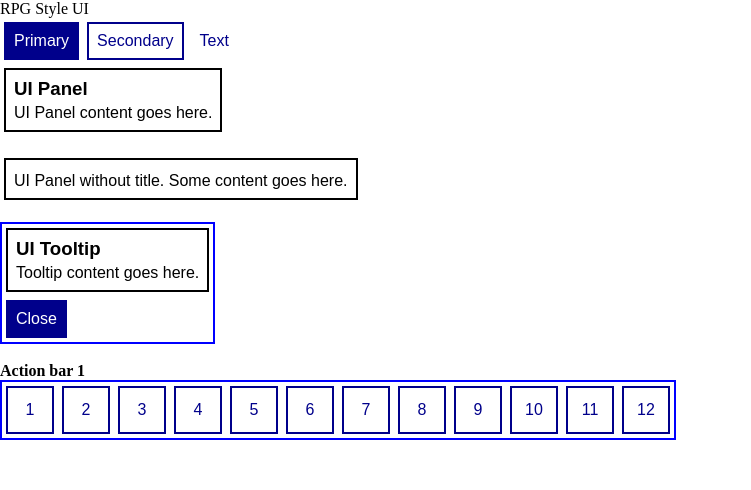
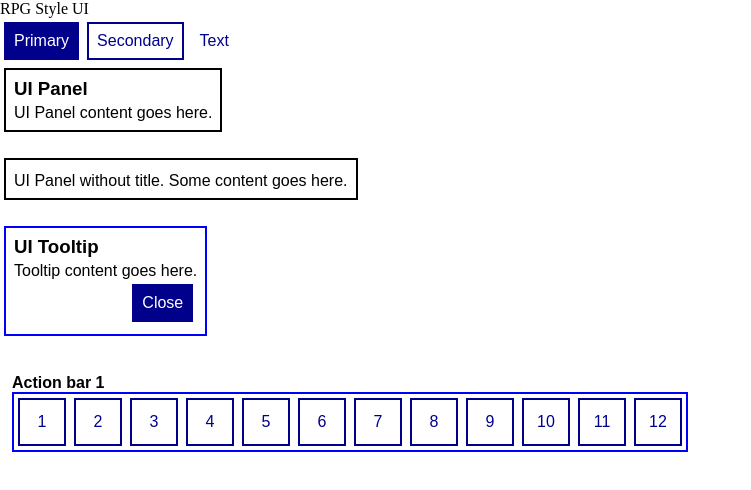
Before and after one commit to vmdharan/rpg-style-ui, a React (Vite) app: page / in a window 1280 px wide. Shown: the top 490 px of the page, without its empty margins (0-751 px from the left). Built offline with nearby package versions, Linux system fonts and the light colour scheme.

Commit message:
Implement Draggable for UIPanel and UITooltip
Implement Draggable for UIPanel and UITooltip.

```diff
--- a/src/components/UIActionPanel/index.module.scss
+++ b/src/components/UIActionPanel/index.module.scss
@@ -9,3 +9,7 @@
     width: 48px;
     height: 48px;
 }
+
+.ui-action-panel-base {
+    border: none;
+}
--- a/src/components/UIActionPanel/index.tsx
+++ b/src/components/UIActionPanel/index.tsx
@@ -2,6 +2,7 @@ import React from "react"
 import * as styles from './index.module.scss';
 import UIButton from "../UIButton";
 import Draggable from "react-draggable";
+import UIPanel from "../UIPanel";
 
 type UIActionPanelPropsType = {
     title?: string;
@@ -13,9 +14,8 @@ type UIActionPanelButtonPropsType = {
 }
 
 const UIActionPanel = (props: UIActionPanelPropsType) => {
-    return (
-        <Draggable>
-            <div style={{width: 'fit-content'}}>
+    const panelContent = (
+        <div style={{ width: 'fit-content' }}>
             {props?.title ? <b>{props.title}</b> : <></>}
             <div className={styles['ui-action-panel']}>
                 {props.buttons.map(button => (
@@ -24,6 +24,10 @@ const UIActionPanel = (props: UIActionPanelPropsType) => {
                 ))}
             </div>
         </div>
+    );
+    return (
+        <Draggable>
+            <UIPanel title='' content={panelContent} classNames={styles['ui-action-panel-base']} />
         </Draggable>
     )
 };
--- a/src/components/UIPanel/index.tsx
+++ b/src/components/UIPanel/index.tsx
@@ -1,19 +1,22 @@
-import React from "react"
+import React, { ReactNode } from "react"
 import * as styles from './index.module.scss';
+import Draggable from "react-draggable";
 
 type UIPanelPropsType = {
     title?: string;
-    content: string;
+    content: ReactNode;
+    classNames?: string;
 };
 
 const UIPanel = (props: UIPanelPropsType) => {
-
     return (
         <>
-            <div className={styles['ui-panel']}>
-                <div className={styles['ui-panel-title']}>{props.title}</div>
-                <div>{props.content}</div>
-            </div>
+            <Draggable>
+                <div className={[props?.classNames, styles['ui-panel']].join(' ')}>
+                    <div className={styles['ui-panel-title']}>{props.title}</div>
+                    <div>{props.content}</div>
+                </div>
+            </Draggable>
         </>
     )
 };
--- a/src/components/UITooltip/index.tsx
+++ b/src/components/UITooltip/index.tsx
@@ -9,13 +9,16 @@ type UITooltipPropsType = {
 };
 
 const UITooltip = (props: UITooltipPropsType) => {
+    const panelContent = (
+        <>
+            <div>{props.content}</div>
+            <div style={{textAlign: 'end'}}><UIButton variant="primary" content="Close" /></div>
+        </>
+    );
 
     return (
         <>
-            <div className={styles['ui-tooltip']}>
-                <UIPanel title={props.title} content={props.content} />
-                <UIButton variant="primary" content="Close" />
-            </div>
+            <UIPanel title={props.title} content={panelContent} classNames={styles['ui-tooltip']} />
         </>
     )
 };
```
Lines whose indentation alone changed are shown as unchanged.
